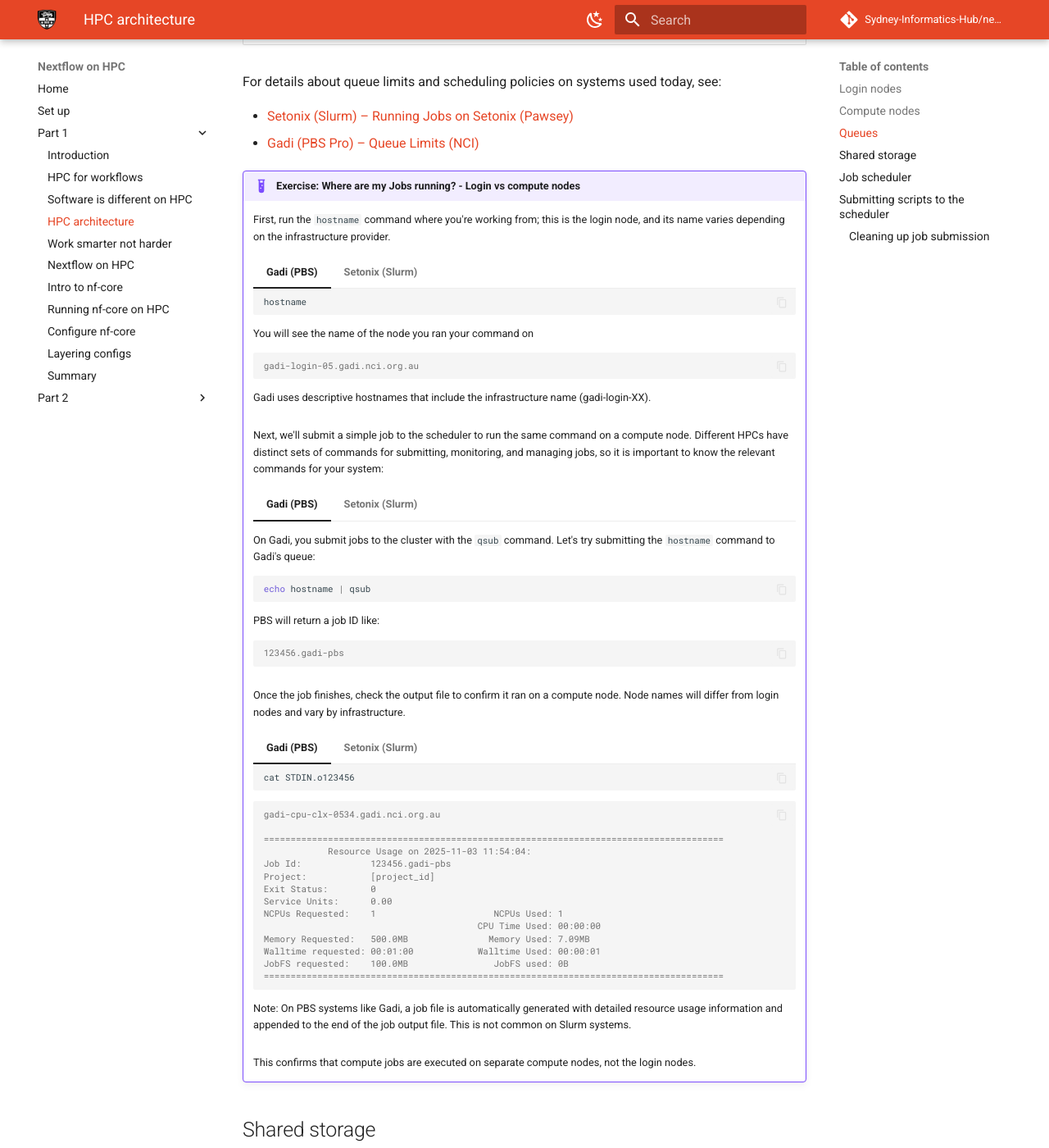
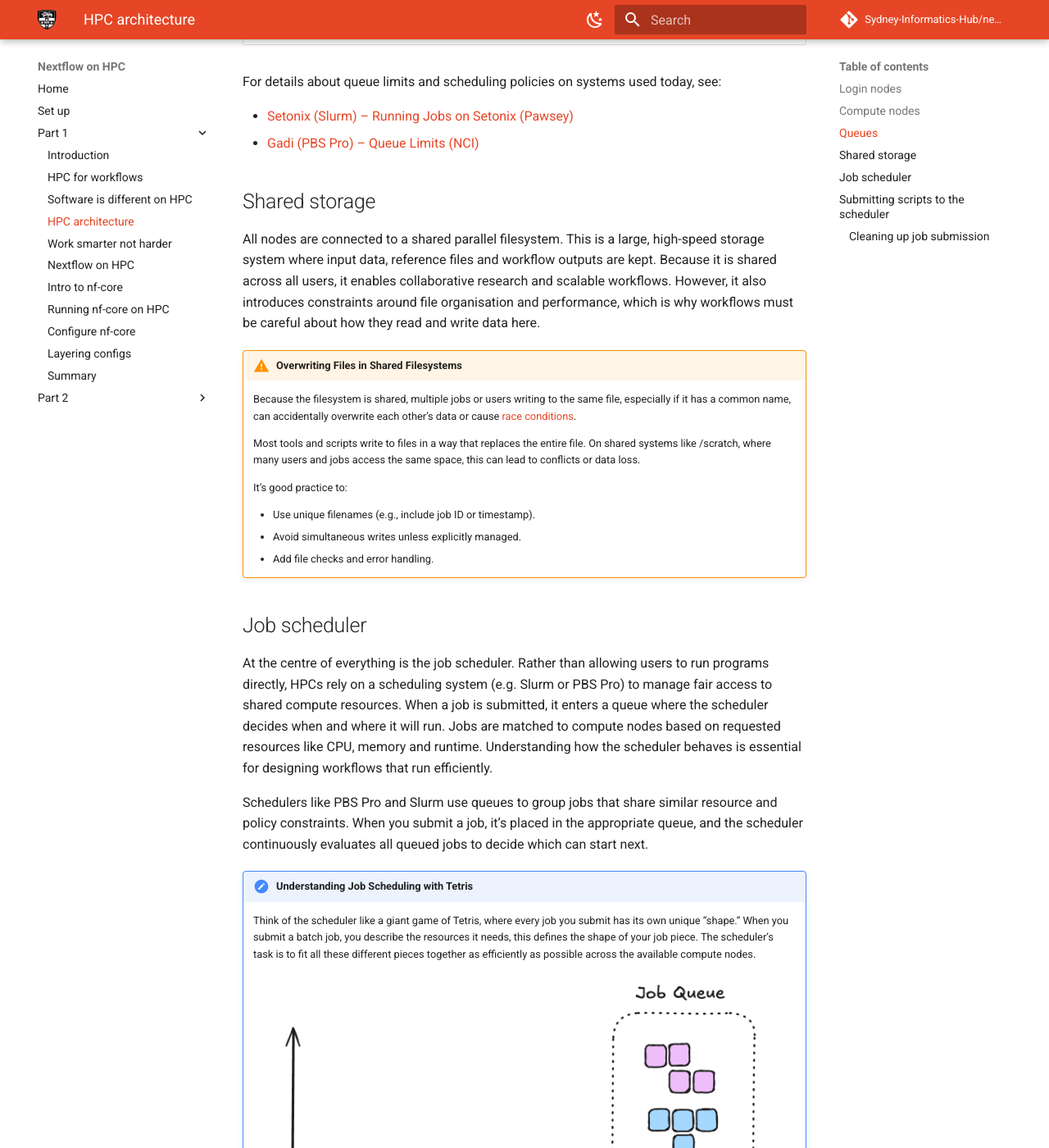
Before and after one commit to Sydney-Informatics-Hub/nextflow-hpc-workshop, an MkDocs documentation site: the page built from docs/part1/01_3_hpc_architecture.md, in a window 1280 px wide and 1400 px high, scrolled down 2198 px. Shown: the whole window at 82% size. Built offline with MkDocs 1.6.1 and Material for MkDocs 9.7.7, drawn with Linux system fonts in a browser that asks for light colours; comment, search, counter and statistics services are not loaded; some of the changed text lies outside the part shown.

Commit message:
wip: revising hpcs software and hpc architecture after initial dry run

````diff
--- a/docs/part1/01_3_hpc_architecture.md
+++ b/docs/part1/01_3_hpc_architecture.md
@@ -42,182 +42,15 @@ For details about queue limits and scheduling policies on systems used today, se
 - [Setonix (Slurm) – Running Jobs on Setonix (Pawsey)](https://pawsey.atlassian.net/wiki/spaces/US/pages/51929058/Running+Jobs+on+Setonix)
 - [Gadi (PBS Pro) – Queue Limits (NCI)](https://opus.nci.org.au/spaces/Help/pages/236881198/Queue+Limits)
 
-!!! example "Exercise: Where are my Jobs running? - Login vs compute nodes"
-
-    First, run the `hostname` command where you're working from; this is the login node, and its name varies depending on the infrastructure provider.
-
-    === "Gadi (PBS)"
-
-        ```bash
-        hostname
-        ```
-
-        You will see the name of the node you ran your command on
-
-        ```console
-        gadi-login-05.gadi.nci.org.au
-        ```
-
-        Gadi uses descriptive hostnames that include the infrastructure name (gadi-login-XX).
-
-
-    === "Setonix (Slurm)"
-
-        ```bash
-        hostname
-        ```
-        You will see the name of the node you ran your command on
-
-        ```console
-        setonix-01
-        ```
-
-        Setonix opts for simpler hostnames, often just setonix-XX.
-
-    Next, we'll submit a simple job to the scheduler to run the same command on a compute node. Different HPCs have distinct sets of commands for submitting, monitoring, and managing jobs, so it is important to know the relevant commands for your system:
-
-    === "Gadi (PBS)"
-
-        On Gadi, you submit jobs to the cluster with the `qsub` command. Let's try submitting the `hostname` command to Gadi's queue:
-
-        ```bash
-        echo hostname | qsub
-        ```
-
-        PBS will return a job ID like:
-
-        ```console
-        123456.gadi-pbs
-        ```
-
-    === "Setonix (Slurm)"
-
-        On Setonix, you submit jobs to the cluster with the `sbatch` command. Let's try submitting the `hostname` command to Setonix's queue:
-
-        ```bash
-        sbatch --wrap="hostname"
-        ```
-
-        Slurm will return a message containing the job ID like:
-
-        ```console
-        Submitted batch job 123456
-        ```
-
-    Once the job finishes, check the output file to confirm it ran on a compute node. Node names will differ from login nodes and vary by infrastructure.
-
-    === "Gadi (PBS)"
-
-        ```bash
-        cat STDIN.o123456
-        ```
-
-        ```console
-        gadi-cpu-clx-0534.gadi.nci.org.au
-
-        ======================================================================================
-                    Resource Usage on 2025-11-03 11:54:04:
-        Job Id:             123456.gadi-pbs
-        Project:            [project_id]
-        Exit Status:        0
-        Service Units:      0.00
-        NCPUs Requested:    1                      NCPUs Used: 1
-                                                CPU Time Used: 00:00:00
-        Memory Requested:   500.0MB               Memory Used: 7.09MB
-        Walltime requested: 00:01:00            Walltime Used: 00:00:01
-        JobFS requested:    100.0MB                JobFS used: 0B
-        ======================================================================================
-        ```
-
-        Note: On PBS systems like Gadi, a job file is automatically generated with detailed resource usage information and appended to the end of the job output file. This is not common on Slurm systems.
-
-
-    === "Setonix (Slurm)"
-
-        ```bash
-        cat slurm-123456.out
-        ```
-
-        ```console
-        nid002024
-        ```
-
-        Slurm does not generate a detailed job file by default, only a basic output file unless configured otherwise.
-
-
-    This confirms that compute jobs are executed on separate compute nodes, not the login nodes.
-
 ## Shared storage
 
 All nodes are connected to a shared parallel filesystem. This is a large, high-speed storage system where input data, reference files and workflow outputs are kept. Because it is shared across all users, it enables collaborative research and scalable workflows. However, it also introduces constraints around file organisation and performance, which is why workflows must be careful about how they read and write data here.
-
-!!! example "Exercise: Hello from the other side - shared filesystems"
-
-    Both login and compute nodes share the same file systems (e.g., `/scratch`).
-    You can demonstrate this by writing to a file from the login node and then appending to it from a compute node.
-
-    First, on the **login node**, create a simple file:
-
-    ```bash
-    echo "hello from " $(hostname) > ./shared_storage_system.txt
-    cat shared_storage_system.txt
-    ```
-
-    ```console
-    hello from gadi-login-05.gadi.nci.org.au
-    ```
-
-    This created a file in the current directory (./shared_storage_system.txt) and wrote the hostname of the login node into it.
-
-    Next, submit a job that appends a new line from the compute node:
-
-    === "Gadi (PBS)"
-
-        ```bash
-        echo "echo 'hello from' \$(hostname) >> $(pwd)/shared_storage_system.txt" | qsub
-        ```
-
-    === "Setonix (Slurm)"
-
-        ```bash
-        sbatch --wrap="echo 'hello from' \$(hostname) >> ./shared_storage_system.txt"
-        ```
-
-    This submitted a job to a compute node, which appended its own hostname to the same file.
-
-    After the job completes, check the contents of the file again:
-
-    === "Gadi (PBS)"
-
-        ```bash
-        cat shared_storage_system.txt
-        ```
-
-        ```console
-        hello from gadi-login-05.gadi.nci.org.au
-        hello from gadi-cpu-clx-0134.gadi.nci.org.au
-        ```
-
-    === "Setonix (Slurm)"
-
-        ```bash
-        cat shared_storage_system.txt
-        ```
-
-        ```console
-        hello from setonix-01
-        hello from nid002041
-        ```
-
-    The first entry in the file reflects the login node’s hostname, while the second entry corresponds to the compute node on which the job ran. Repeating the job may produce a different compute node name. This demonstrates that both login and compute nodes can access and modify the same file, confirming that they share a common storage system.
 
 !!! warning "Overwriting Files in Shared Filesystems"
 
     Because the filesystem is shared, multiple jobs or users writing to the same file, especially if it has a common name, can accidentally overwrite each other’s data or cause [race conditions](https://en.wikipedia.org/wiki/Race_condition).
 
-    In the example above, we safely added a line to a file using a method that appends without deleting what's already there.
-
-    However, in real workflows, most tools and scripts write to files in a way that replaces the entire file. On shared systems like /scratch, where many users and jobs access the same space, this can lead to conflicts or data loss.
+    Most tools and scripts write to files in a way that replaces the entire file. On shared systems like /scratch, where many users and jobs access the same space, this can lead to conflicts or data loss.
 
     It’s good practice to:
 
@@ -525,3 +358,21 @@ The above command is quite long, and would be a pain to write out every time you
     NA12878_chr20-22.R1_fastqc.html NA12878_chr20-22.R2_fastqc.html
     NA12878_chr20-22.R1_fastqc.zip  NA12878_chr20-22.R2_fastqc.zip
     ```
+
+
+```console title="TODO: Explain Gadi outputs"
+======================================================================================
+            Resource Usage on 2025-11-03 11:54:04:
+Job Id:             123456.gadi-pbs
+Project:            [project_id]
+Exit Status:        0
+Service Units:      0.00
+NCPUs Requested:    1                      NCPUs Used: 1
+                                        CPU Time Used: 00:00:00
+Memory Requested:   500.0MB               Memory Used: 7.09MB
+Walltime requested: 00:01:00            Walltime Used: 00:00:01
+JobFS requested:    100.0MB                JobFS used: 0B
+======================================================================================
+```
+
+Note: On PBS systems like Gadi, a job file is automatically generated with detailed resource usage information and appended to the end of the job output file. This is not common on Slurm systems.
````
Also changed, not shown: docs/part1/01_2_hpc_software.md (+45 -44 lines).
